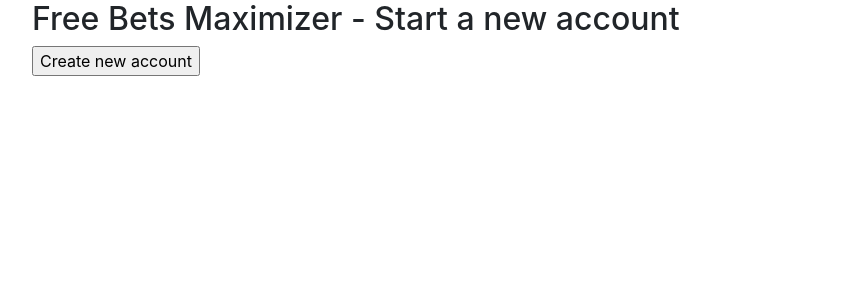
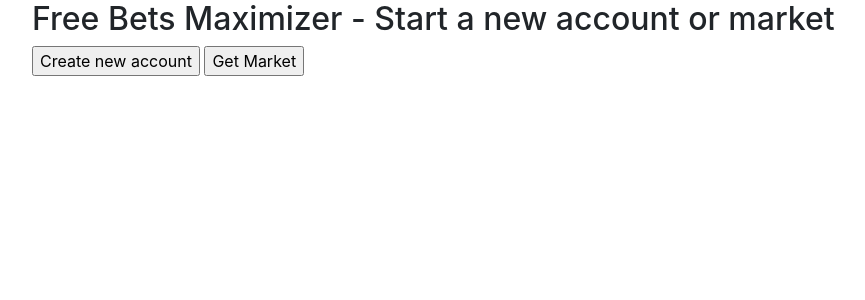
Before and after one commit to mblacklock/free_bets_project, a Django app: page / in a window 1280 px wide. Shown: the top 300 px of the page, without its empty margins (53-918 px from the left). Run offline with Django 3.2, Linux system fonts and the light colour scheme; some libraries are stand-ins or nearby versions.

Commit message:
created market app and functional test

```diff
--- a/free_bets_project/settings.py
+++ b/free_bets_project/settings.py
@@ -17,6 +17,7 @@ BASE_DIR = os.path.dirname(os.path.dirname(os.path.abspath(__file__)))
 
 TEMPLATE_DIR = os.path.join(BASE_DIR, 'templates')
 BETS_TEMPLATE_DIR = os.path.join(BASE_DIR, 'bets', 'templates')
+MARKET_TEMPLATE_DIR = os.path.join(BASE_DIR, 'markets', 'templates')
 
 
 # Quick-start development settings - unsuitable for production
@@ -42,6 +43,7 @@ INSTALLED_APPS = [
     'django.contrib.staticfiles',
     # MY APPS #
     'bets',
+    'market',
 ]
 
 MIDDLEWARE = [
@@ -59,7 +61,7 @@ ROOT_URLCONF = 'free_bets_project.urls'
 TEMPLATES = [
     {
         'BACKEND': 'django.template.backends.django.DjangoTemplates',
-        'DIRS': [TEMPLATE_DIR, BETS_TEMPLATE_DIR],
+        'DIRS': [TEMPLATE_DIR, BETS_TEMPLATE_DIR, MARKET_TEMPLATE_DIR],
         'APP_DIRS': True,
         'OPTIONS': {
             'context_processors': [
--- a/free_bets_project/urls.py
+++ b/free_bets_project/urls.py
@@ -17,9 +17,11 @@ from django.contrib import admin
 from django.urls import path, include
 
 from bets import urls as bets_urls, views as bets_views
+from market import urls as market_urls
 
 urlpatterns = [
     path('', bets_views.home_page, name='home'),
     path('admin/', admin.site.urls),
     path('summary/', include(bets_urls)),
+    path('market/', include(market_urls)),
 ]
--- a/functional_tests/test_simple_initial_bet_summary.py
+++ b/functional_tests/test_simple_initial_bet_summary.py
@@ -149,6 +149,10 @@ class NewVisitorAccountSummaryTest(FunctionalTest):
         self.assertIn('edith66', values)
         self.assertIn('20.57', values)
         self.assertIn('-12.90', values)
+        # Bank is clicked, so the first row is disabled
+        row = self.browser.find_element_by_css_selector('tr[data-id="1"]')
+        input_list = row.find_elements_by_css_selector('.input')
+        [self.assertFalse(item.is_enabled()) for item in input_list]
 
         # and does not contain any of Francis' list
         self.assertNotIn('francis27', values)
--- a/templates/home.html
+++ b/templates/home.html
@@ -1,13 +1,14 @@
 {% extends 'base.html' %}
 {% load staticfiles %}
 
-{% block title %}Start a new account{% endblock %}
+{% block title %}Free Bets Maximizer{% endblock %}
 
-{% block heading %}Start a new account{% endblock %}
+{% block heading %}Start a new account or market{% endblock %}
 
 {% block body %}
 	<form action="" method="POST">
 		{% csrf_token %}
         <input type="submit" name="new_summary" value="Create new account" />
+		<input type="submit" name="new_market" value="Get Market" />
     </form>
 {% endblock %}
```
